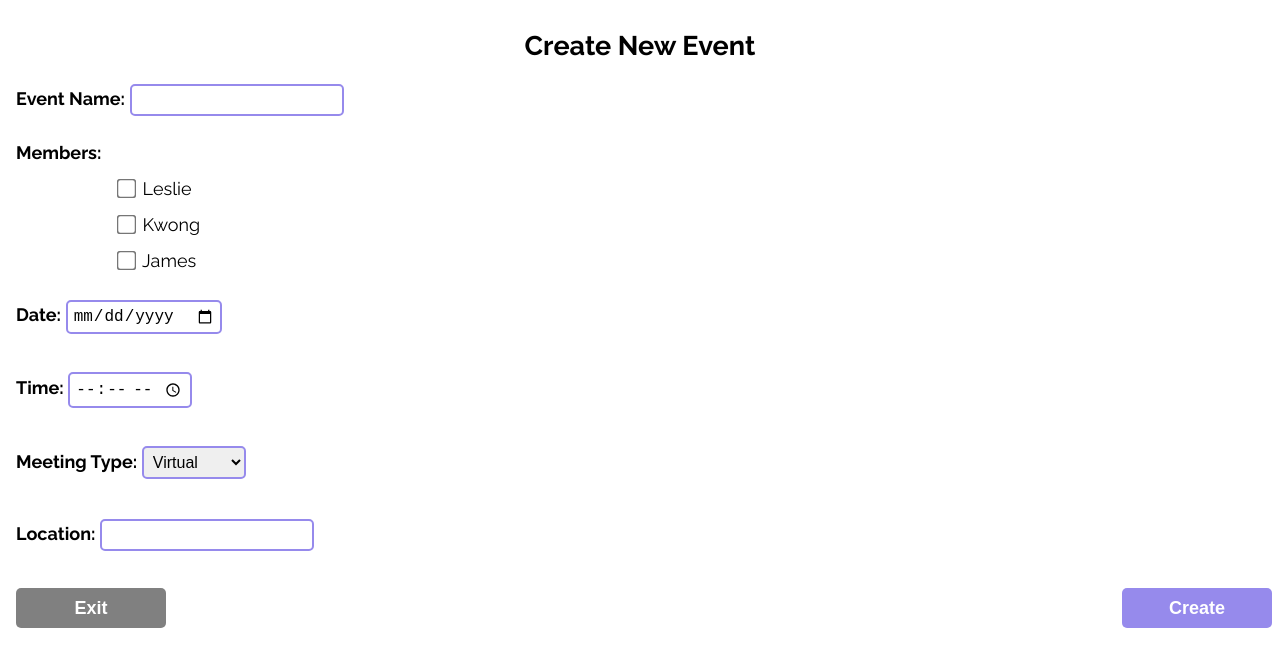
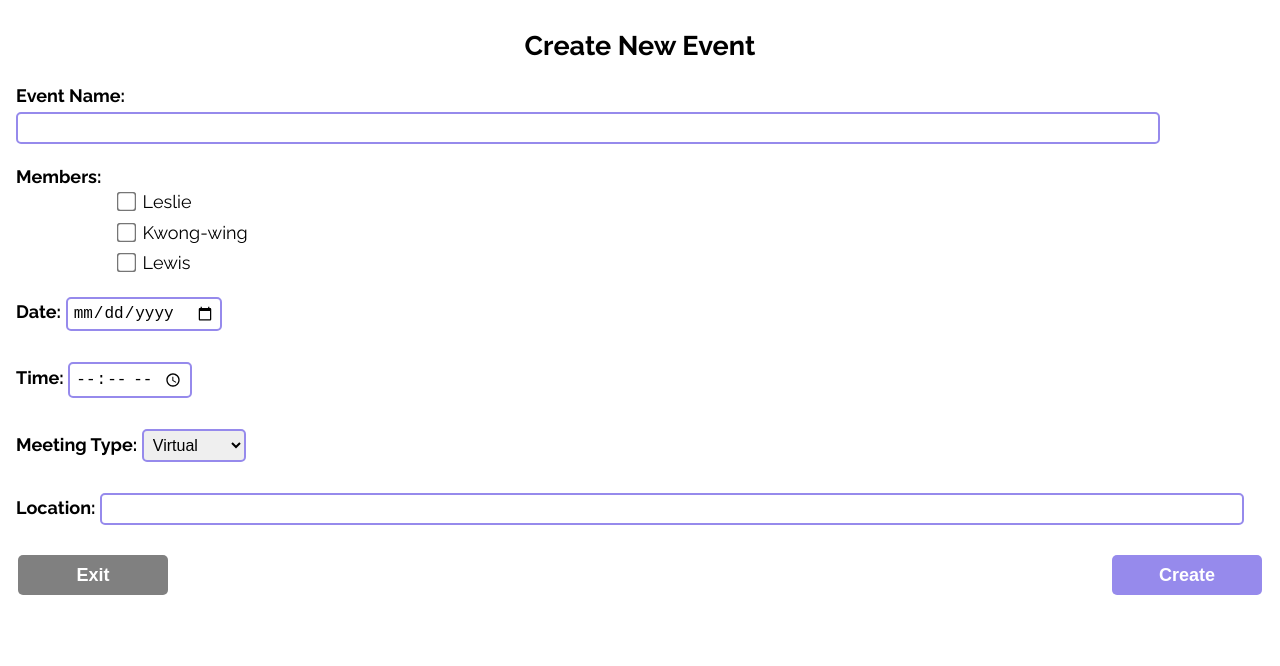
Before and after one commit to KolbyLalonde/CPSC481T08-4, a plain HTML site: page Calendar Page/new event.html in a window 1280 px wide. Drawn offline with Linux system fonts and the light colour scheme.

Commit message:
Calendar Pages: edit styling

```diff
--- a/Calendar Page/calendar.css
+++ b/Calendar Page/calendar.css
@@ -32,7 +32,7 @@ input[type="text"] {
     padding-left: 8px; /* Add some spacing inside */
     padding: 5px;
     border-radius: 5px; /* Optional: Rounded corners */
-    max-width: 200px;
+    width: 90%;
 }
 
 input[type="time"] {
@@ -101,6 +101,19 @@ hr{
 .event {
     color: black;
     padding-left: 15px;
+    line-height: 1.3;
+
+}
+
+.event p {
+    display: flex;
+    align-items: flex-start;
+    margin: 10px;
+}
+
+.event strong {
+    flex-shrink: 0; /* Prevents the title from shrinking */
+    margin-right: 8px;
 }
 
 .container{
@@ -110,11 +123,12 @@ hr{
 .FormContainer {
     padding-left: 8px;
     padding-top:5px;
-    line-height: 2;
+    line-height: 1.7;
 }
 
 .members {
     margin-left: 100px;
+    margin-top:-5px;
 }
 
 
@@ -144,6 +158,8 @@ hr{
     display: flex;
     justify-content: space-between;
     bottom: 16px;
+    margin-right:10px;
+    margin-left:10px;
 }
 
 .FormButton button{
--- a/Calendar Page/new event.html
+++ b/Calendar Page/new event.html
@@ -19,11 +19,11 @@
                 <input type="checkbox" id="leslie" name="members[]" value="leslie">
                 <label for="leslie">Leslie</label><br>
 
-                <input type="checkbox" id="kwong" name="members[]" value="kwong">
-                <label for="kwong">Kwong</label><br>
+                <input type="checkbox" id="kwong" name="members[]" value="kwong-wing">
+                <label for="kwong-wing">Kwong-wing</label><br>
 
-                <input type="checkbox" id="james" name="members[]" value="james">
-                <label for="james">James</label><br>
+                <input type="checkbox" id="james" name="members[]" value="lewis">
+                <label for="lewis">Lewis</label><br>
             </div>
             <p></p>
             <label for="date">Date:</label>
@@ -46,10 +46,10 @@
             <br>
             <br>
         </form>
-        <div class="FormButton">
-            <button class = "exit" type="submit">Exit</button>
-            <button type="submit">Create</button>
-        </div>
+    </div>
+    <div class="FormButton">
+        <button class = "exit" type="submit">Exit</button>
+        <button type="submit">Create</button>
     </div>
 </body>
 </html>
```
Also changed, not shown: Calendar Page/calendar.html (+2 -2 lines).
